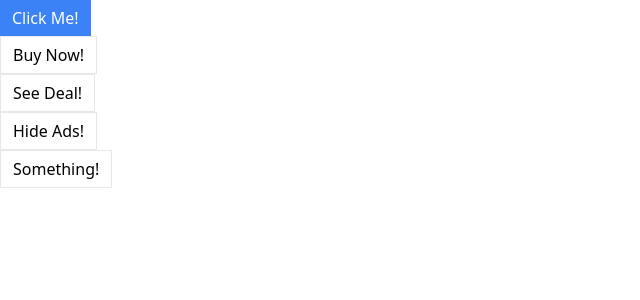
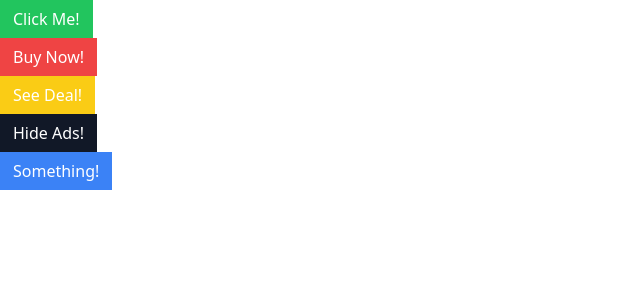
Before and after one commit to waynesdotdev/comps, a React (Create React App) app: page / in a window 1280 px wide. Shown: the top 300 px of the page, without its empty margins (0-640 px from the left). Built offline with nearby package versions, Linux system fonts and the light colour scheme.

Commit message:
new classes added

```diff
--- a/package.json
+++ b/package.json
@@ -6,6 +6,7 @@
     "@testing-library/jest-dom": "^5.16.5",
     "@testing-library/react": "^13.4.0",
     "@testing-library/user-event": "^13.5.0",
+    "classnames": "^2.3.2",
     "react": "^18.2.0",
     "react-dom": "^18.2.0",
     "react-scripts": "5.0.1",
--- a/src/App.js
+++ b/src/App.js
@@ -4,19 +4,27 @@
   return (
     <div className='App'>
       <div>
-        <Button primary>Click Me!</Button>
+        <Button success rounded outline>
+          Click Me!
+        </Button>
       </div>
       <div>
-        <Button>Buy Now!</Button>
+        <Button danger outline>
+          Buy Now!
+        </Button>
       </div>
       <div>
-        <Button>See Deal!</Button>
+        <Button warning>See Deal!</Button>
       </div>
       <div>
-        <Button>Hide Ads!</Button>
+        <Button secondary outline>
+          Hide Ads!
+        </Button>
       </div>
       <div>
-        <Button>Something!</Button>
+        <Button primary rounded>
+          Something!
+        </Button>
       </div>
     </div>
   )
--- a/src/Button.js
+++ b/src/Button.js
@@ -1,3 +1,5 @@
+import className from 'classnames'
+
 const Button = ({
   children,
   primary,
@@ -8,12 +10,15 @@
   outline,
   rounded,
 }) => {
-  let baseClassName = 'px-3 py-1.5 border'
-  if (primary) {
-    baseClassName += 'border-blue-500 bg-blue-500 text-white'
-  }
+  const classes = className('px-3 py-1.5 border', {
+    'border-blue-500 bg-blue-500 text-white': primary,
+    'border-gray-900 bg-gray-900 text-white': secondary,
+    'border-green-500 bg-green-500 text-white': success,
+    'border-yellow-400 bg-yellow-400 text-white': warning,
+    'border-red-500 bg-red-500 text-white': danger,
+  })
 
-  return <button className={baseClassName}>{children}</button>
+  return <button className={classes}>{children}</button>
 }
 
 export default Button
```
Also changed, not shown: 1 other file (tests, documents, lock files or other folders).
